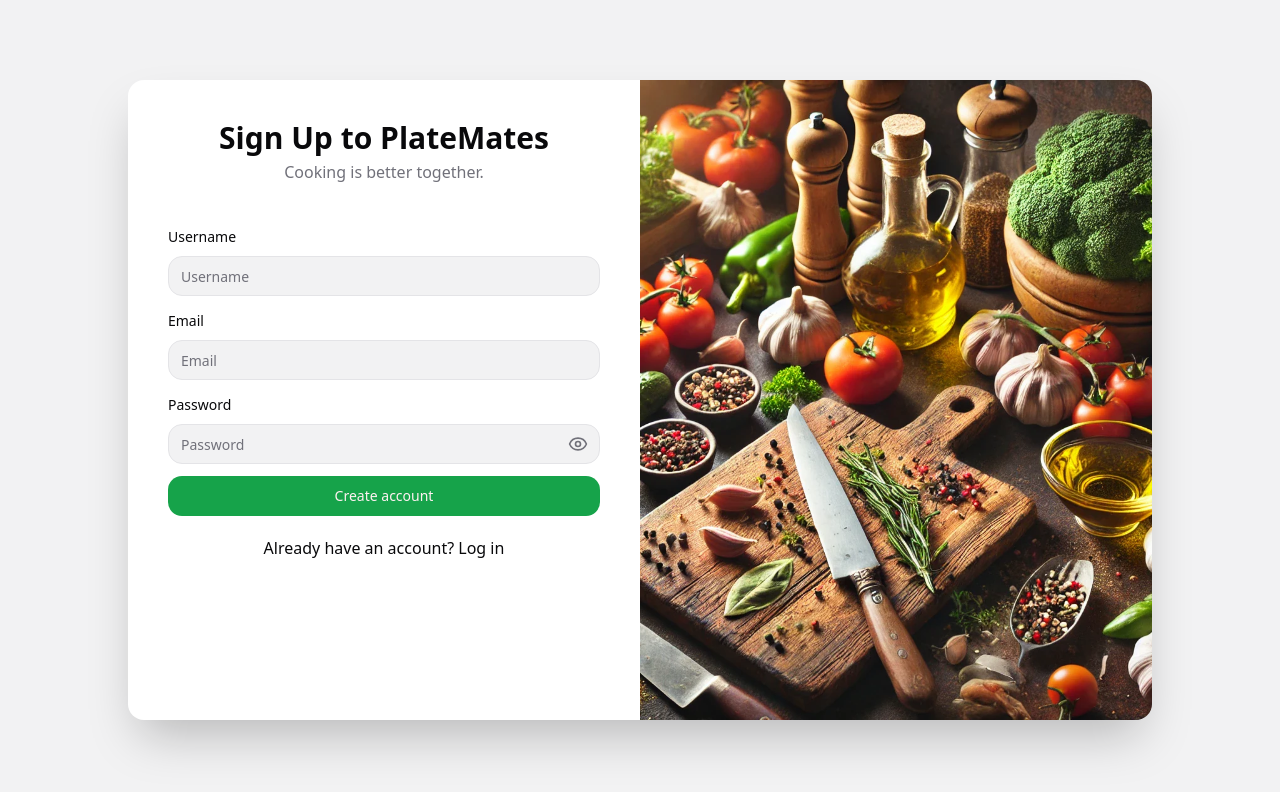
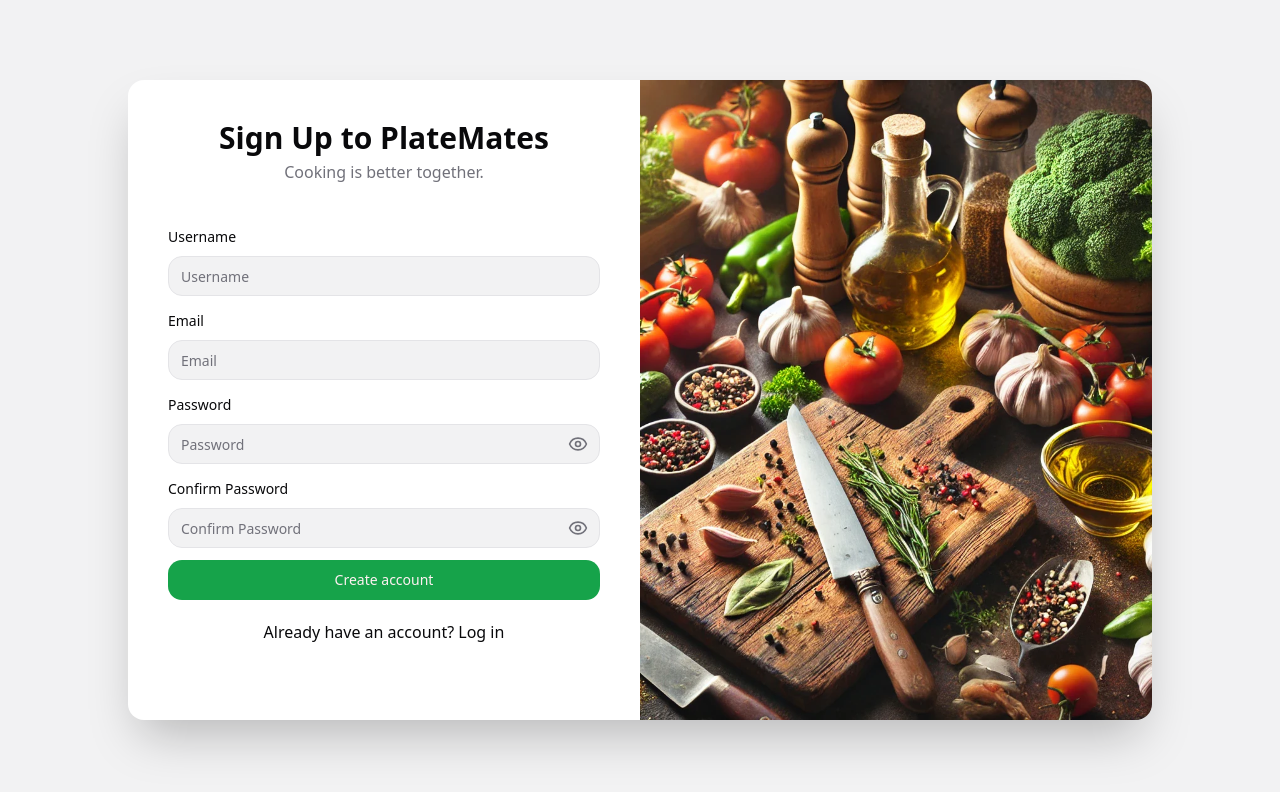
Before and after one commit to Itabghazouani/social-media-app, a Next.js app: page /signup in a window 1280 px wide. Shown: the top 792 px of the page. Built offline with nearby package versions, Linux system fonts and the light colour scheme.

Commit message:
added confirm password

```diff
--- a/src/app/(auth)/signup/SignUpForm.tsx
+++ b/src/app/(auth)/signup/SignUpForm.tsx
@@ -26,6 +26,7 @@
       email: "",
       username: "",
       password: "",
+      confirmPassword: "",
     },
   });
 
@@ -81,6 +82,19 @@
             </FormItem>
           )}
         />
+        <FormField
+          control={form.control}
+          name="confirmPassword"
+          render={({ field }) => (
+            <FormItem>
+              <FormLabel>Confirm Password</FormLabel>
+              <FormControl>
+                <PasswordInput placeholder="Confirm Password" {...field} />
+              </FormControl>
+              <FormMessage />
+            </FormItem>
+          )}
+        />
         <LoadingButton type="submit" className="w-full" loading={isPending}>
           Create account
         </LoadingButton>
--- a/src/lib/validation.ts
+++ b/src/lib/validation.ts
@@ -5,7 +5,8 @@
 
 const emailOrUsername = z.string().trim().min(1, "Email or Username required");
 
-export const signUpSchema = z.object({
+export const signUpSchema = z
+  .object({
     email: requiredString("Email").email("Invalid email address"),
     username: requiredString("Username").regex(
       /^[a-zA-Z0-9_-]+$/,
@@ -20,6 +21,11 @@
         /[^A-Za-z0-9]/,
         "Password must contain at least one special character",
       ),
+    confirmPassword: requiredString("Confirm Password"),
+  })
+  .refine((data) => data.password === data.confirmPassword, {
+    message: "Passwords do not match",
+    path: ["confirmPassword"],
   });
 
 export type SignUpValues = z.infer<typeof signUpSchema>;
```
Lines whose indentation alone changed are shown as unchanged.
